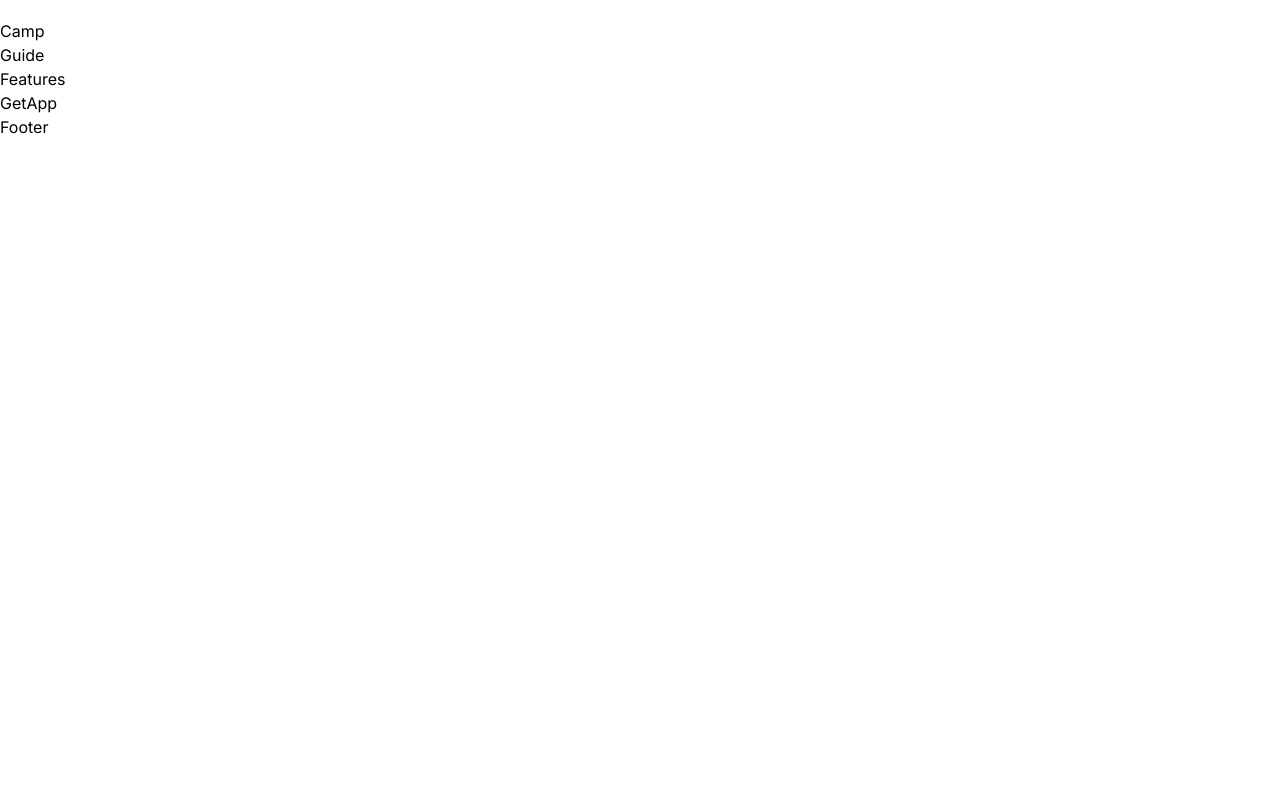
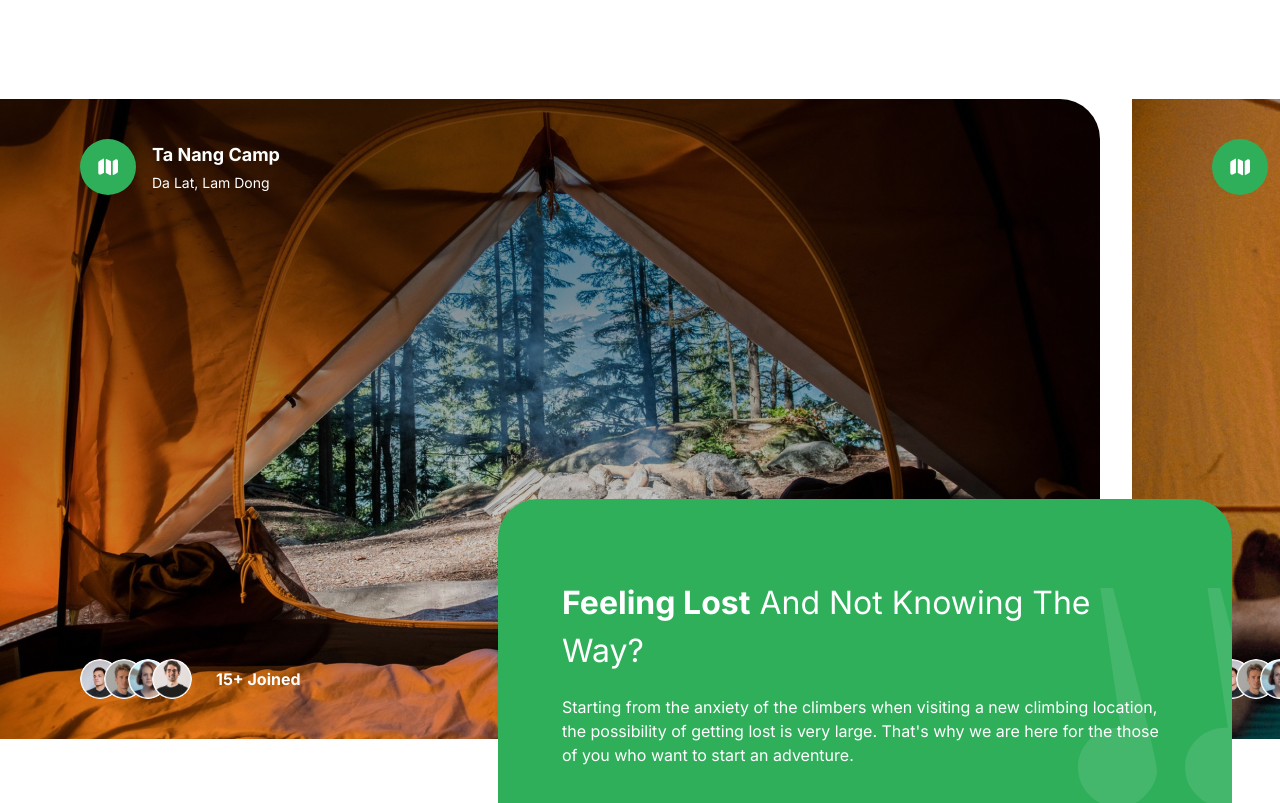
Before and after one commit to lehan1208/travel-landing-page, a Next.js app: page / in a window 1280 px wide. Shown: the part 840-1643 px from the top of the page. Before the commit the page ends 979 px from the top, so only its background shows below. Built offline with nearby package versions, Linux system fonts and the light colour scheme.

Commit message:
add Camp component

```diff
--- a/components/Camp.tsx
+++ b/components/Camp.tsx
@@ -1,10 +1,81 @@
-import React from "react";
+import Image from "next/image";
+import {PEOPLE_URL} from "@/constants";
+
+interface CampSitePropsType {
+  backgroundImage: string;
+  title: string;
+  subtitle: string;
+  peopleJoined: string;
+}
+
+const CampSite = ({backgroundImage, title, subtitle, peopleJoined}: CampSitePropsType) => {
+  return (
+    <div
+      className={`h-full w-full min-w-[1100px] ${backgroundImage} bg-cover bg-no-repeat lg:rounded-r-5xl 2xl:rounded-5xl  `}
+    >
+      <div className="flex h-full flex-col items-start justify-between p-6 lg:px-20 lg:py-10">
+        <div className="flexCenter gap-4">
+          <div className="rounded-full bg-green-50 p-4">
+            <Image src="/folded-map.svg" alt="map" width={24} height={24}/>
+          </div>
+          <div className="flex flex-col gap-1">
+            <h4 className="bold-18 text-white">{title}</h4>
+            <p className="regular-14 text-white">{subtitle}</p>
+          </div>
+        </div>
+        <div className="flexCenter gap-6">
+          <span className="flex -space-x-4 overflow-hidden">
+            {PEOPLE_URL.map((url: string) => (
+              <Image
+                src={url}
+                alt="person"
+                key={url}
+                width={52}
+                height={52}
+                className="inline-block h-10 w-10 rounded-full"
+              />
+            ))}
+          </span>
+          <p className="bold-14 md:bold-16 text-white">{peopleJoined}</p>
+        </div>
+      </div>
+    </div>
+  )
+}
 
 const Camp = () => {
   return (
-    <div>
-      Camp
-    </div>
+    <section className="camp-component 2xl:max-container relative flex flex-col py-10 lg:mb-10 lg:py-20 xl:mb-20">
+      <div className="hide-scrollbar flex h-[340px] w-full items-start justify-start gap-8 overflow-x-auto lg:h-[400px] xl:h-[640px]">
+        <CampSite
+          backgroundImage="bg-bg-img-1"
+          title="Ta Nang Camp"
+          subtitle="Da Lat, Lam Dong"
+          peopleJoined="15+ Joined"
+        />
+        <CampSite
+          backgroundImage="bg-bg-img-2"
+          title="Phan Dung Camp"
+          subtitle="Bao Loc, Lam Dong"
+          peopleJoined="12+ Joined"
+        />
+      </div>
+
+      <div className="flexEnd mt-10 px-6 lg:-mt-60 lg:mr-6">
+        <div className="bg-green-50 p-8 lg:max-w-[500px] xl:max-w-[734px]
+          xl:rounded-5xl xl:px-16 xl:py-20 relative w-full overflow-hidden rounded-3xl"
+        >
+          <h2 className="regular-24 md:regular-32 2xl:regular-64 capitalize text-white">
+            <strong>feeling lost</strong> and not knowing the way?
+          </h2>
+          <p className="regular-14 xl:regular-16 mt-5 text-white">
+            Starting from the anxiety of the climbers when visiting a new climbing location, the possibility of getting lost is very large.
+            That's why we are here for the those of you who want to start an adventure.
+          </p>
+          <Image src="/quote.svg" alt="camp-2" width={186} height={219} className="camp-quote"/>
+        </div>
+      </div>
+    </section>
   );
 };
 
```
